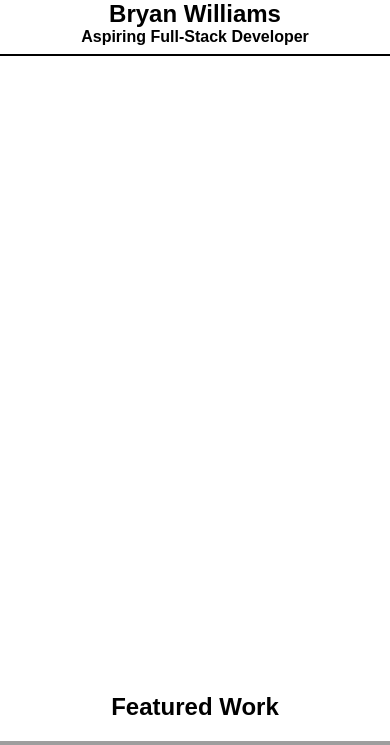
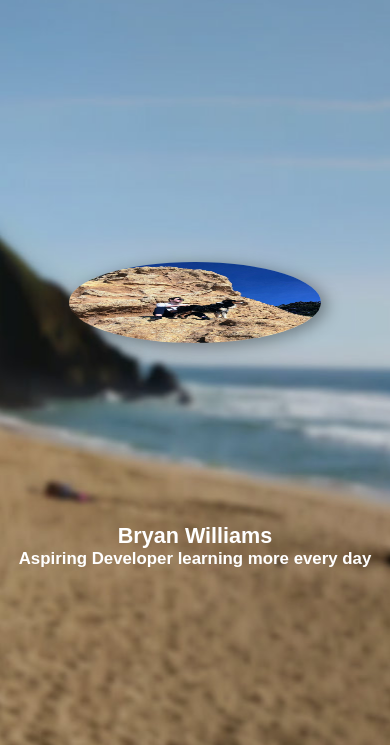
Before and after one commit to willimsbw/portfolio-site, a PHP site: page /portfolio.html in a window 390 px wide. Shown: the top 745 px of the page. Run offline with PHP 8.4, Linux system fonts and the light colour scheme; some libraries are stand-ins or nearby versions; grey boxes are pictures that could not be loaded.

Commit message:
Combined header and hero-img

```diff
--- a/css/main.css
+++ b/css/main.css
@@ -33,25 +33,34 @@ hero-img
 
 .hero-img {
   text-align: center;
-  background: url(http://via.placeholder.com/1000x500) no-repeat center/cover fixed;
-  height: 50%;
+  background: url(../img/half-moon-bay.jpg) no-repeat 45% fixed padding-box;
   margin: 0;
+  height: 60%;
   min-width: 100%;
-  vertical-align: center;
+  display: flex;
+  flex-wrap: wrap;
+  align-content: center;
+  justify-content: center;
+  color: white;
+}
+
+.personal-photo {
+  max-height: 30%;
+  max-width: auto;
+  border-radius: 100%;
+  box-shadow: 5px 3px 15px 1px rgba(0,0,0,0.35);
+  margin: 10px 0 10px 0;
 }
 
 .name {
+  width: 100%;
   margin: 0;
 }
 
 .subtitle {
+  width: 100%;
   margin: 0;
-}
-
-.header-divider {
-  height: 0.3%;
-  background: black;
-  border: 0 none;
+  padding: 0 0 15px 0;
 }
 
 /*
@@ -78,6 +87,10 @@ featured-work
   padding: 15px;
 }
 
+.site-thumbnail {
+  box-shadow: 5px 3px 15px 1px rgba(0,0,0,0.35);
+}
+
 /*
 *
 *
@@ -87,13 +100,8 @@ media queries
 */
 
 @media screen and (max-width: 550px) {
-
-  h1 {
-    font-size: 1.5em
-  }
-
-  h3 {
-    font-size: 1em;
+  body {
+    font-size: 90%;
   }
 }
 
--- a/portfolio.html
+++ b/portfolio.html
@@ -11,9 +11,9 @@
     <main>
 
       <section class="hero-img">
-          <h1 class="name">Bryan Williams</h1>
-          <h3 class="subtitle">Aspiring Full-Stack Developer</h3>
-          <hr class="header-divider">
+        <img class="personal-photo" src="img/personal-photo.jpg">
+        <h1 class="name">Bryan Williams</h1>
+        <h3 class="subtitle">Aspiring Developer learning more every day</h3>
       </section>
 
       <section class="featured-work">
```
